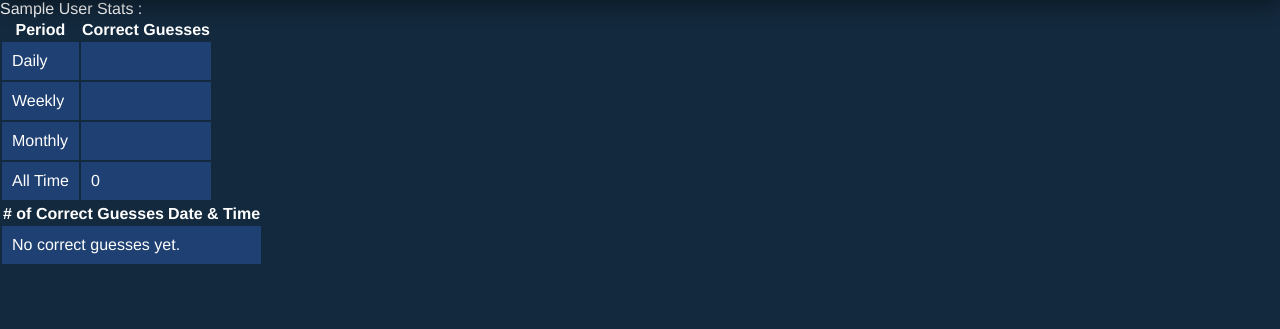
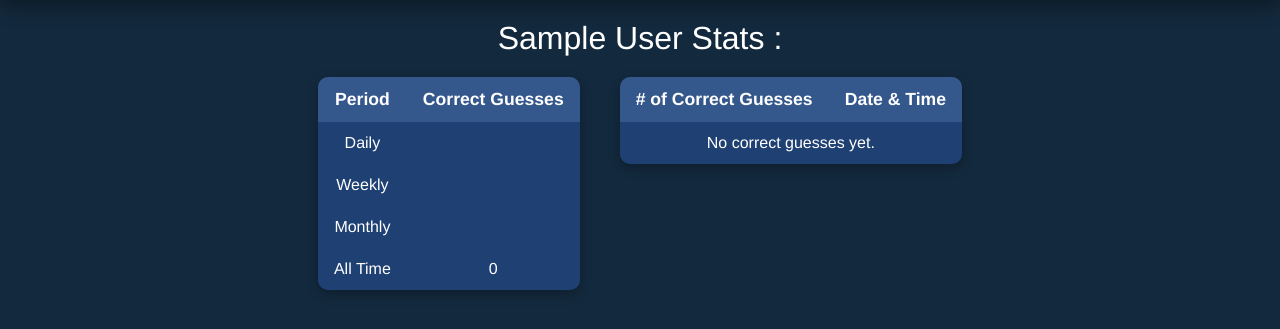
Before and after one commit to rivitaly/whats-the-weather, a PHP site: page /stats.php in a window 1280 px wide. Shown: the part 65-394 px from the top of the page. Run offline with PHP 8.4, Linux system fonts and the light colour scheme; the visitor is signed in with stand-in values (Sample User, id 1); data that the repository does not hold is empty.

Commit message:
forgot to update css for that stats update

```diff
--- a/css/style.css
+++ b/css/style.css
@@ -283,38 +283,52 @@ body {
 }
 
 /* User Stats */
-.user-stats-table {
-    width: 80%;
-    max-width: 600px;
-    margin: 0 auto 2em auto;
-    border-spacing: 0;
+/* Container for both tables */
+#stats-tables-container {
+    display: flex;
+    justify-content: center;
+    align-items: flex-start;
+    gap: 40px;
+    margin-top: 20px;
+    flex-wrap: wrap;
+}
+
+/* Top player stats header */
+#player-stats-header {
+    text-align: center;
+    font-size: 2em;
+    margin-top: 20px;
+    color: white;
+}
+
+/* Left summary table */
+#summary-table, #guesses-table {
+    border-collapse: collapse;
     border-radius: 10px;
     overflow: hidden;
     box-shadow: var(--boxShadow);
+    background-color: #0f1f33;
+    color: white;
+    font-size: 1em;
 }
 
-.user-stats-table th, .user-stats-table td {
-    padding: 10px;
+#summary-table th, #summary-table td,
+#guesses-table th, #guesses-table td {
+    padding: 12px 16px;
     text-align: center;
-    background-color: #1f4072;
-    color: white;
 }
 
-.user-stats-table tr:nth-child(odd){
+#summary-table th, #guesses-table th {
+    background-color: var(--header-background);
+    font-size: 1.1em;
+}
+
+#summary-table tr:nth-child(odd), #guesses-table tr:nth-child(odd) {
     background-color: var(--tableNthOdd);
 }
 
-.user-stats-table tr:nth-child(even){
+#summary-table tr:nth-child(even), #guesses-table tr:nth-child(even) {
     background-color: var(--tableNthEven);
-}
-
-.user-stats-table th {
-    background-color: var(--header-background);
-    font-size: 1.2em;
-}
-
-.user-stats-table td {
-    font-size: 1em;
 }
 
 /* Start of CSS Styles for Signup and Signin */
@@ -533,6 +547,11 @@ body {
     justify-items: center;
   }
 
+  #stats-tables-container {
+      flex-direction: column;
+      gap: 20px;
+      align-items: center;
+  }
 
   .ghost-box {
     grid-row: 1;
```
